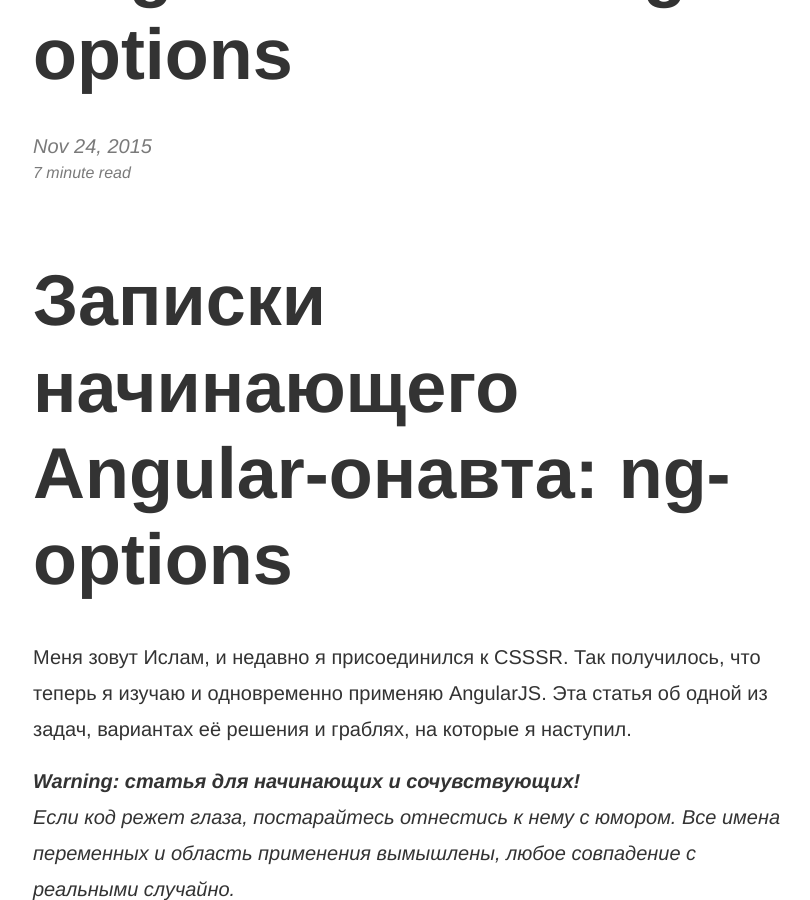
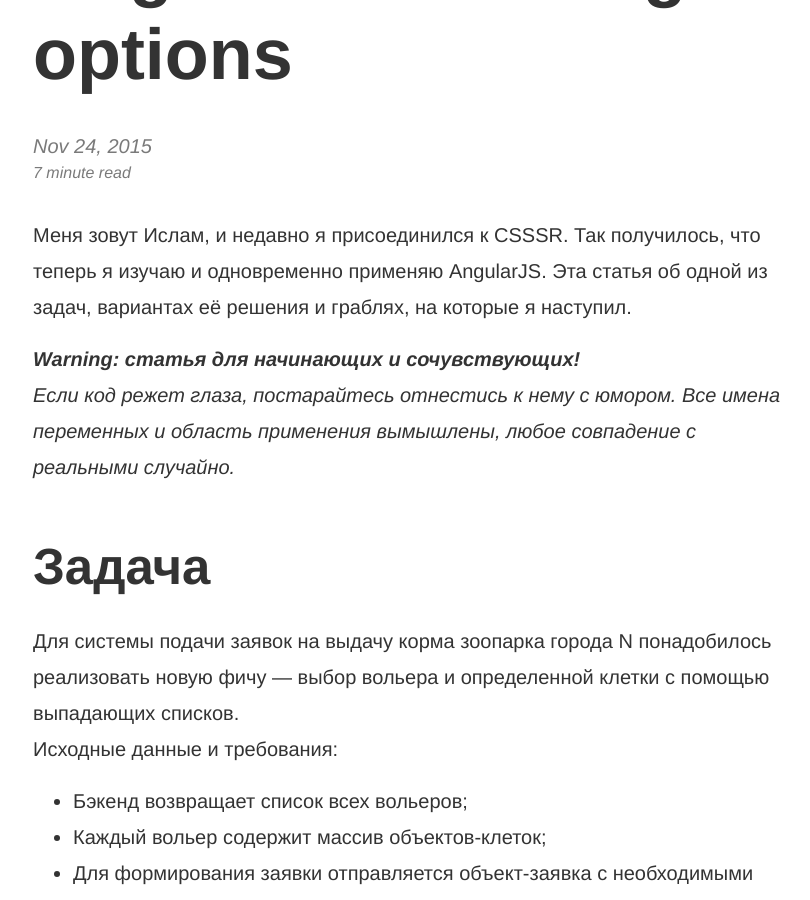
Before and after one commit to vislogurov/csssr.github.io, a Jekyll site: the page built from _posts/2015-11-24-ng-options.md, in a window 1280 px wide and 900 px high, scrolled down 444 px. Shown: the whole window, without its empty margins (223-1033 px from the left). Built offline with Jekyll 4.4.1, drawn with Linux system fonts in a browser that asks for light colours; Markdown is read by kramdown in place of the engine named in the settings.

Commit message:
Update 2015-11-24-ng-options.md

```diff
--- a/_posts/2015-11-24-ng-options.md
+++ b/_posts/2015-11-24-ng-options.md
@@ -5,8 +5,6 @@
 summary: Заметка об использовании ng-options, некоторых нюансах и особенностях
 ---
 
-Записки начинающего Angular-онавта: ng-options
-===
 Меня зовут Ислам, и недавно я присоединился к CSSSR. Так получилось, что теперь я изучаю и одновременно применяю AngularJS. Эта статья об одной из задач, вариантах её решения и граблях, на которые я наступил.
 
 ***Warning: статья для начинающих и сочувствующих!***
```
